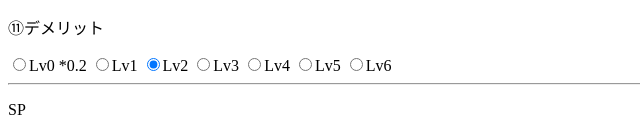
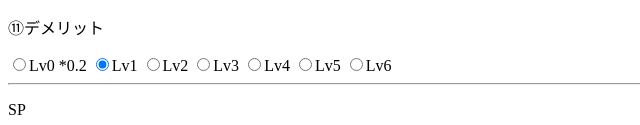
Before and after one commit to Ryochoro/TRPG, a plain HTML site: page index.html in a window 1280 px wide. Shown: the part 827-952 px from the top of the page, 0-640 px from the left. Drawn offline with Linux system fonts and the light colour scheme.

Commit message:
Update index.html

```diff
--- a/index.html
+++ b/index.html
@@ -82,8 +82,8 @@
 
   <p>⑪デメリット</p>
   <label><input type="radio"  name="k" value="0.2" onchange="btn()">Lv0 *0.2</label>
-  <label><input type="radio"  name="k" value="1" onchange="btn()">Lv1</label>
-  <label><input type="radio"  name="k" value="2" onchange="btn()"checked>Lv2</label>
+  <label><input type="radio"  name="k" value="1" onchange="btn()"checked>Lv1</label>
+  <label><input type="radio"  name="k" value="2" onchange="btn()">Lv2</label>
   <label><input type="radio"  name="k" value="3" onchange="btn()">Lv3</label>
   <label><input type="radio"  name="k" value="4" onchange="btn()">Lv4</label>
   <label><input type="radio"  name="k" value="5" onchange="btn()">Lv5</label>
```
